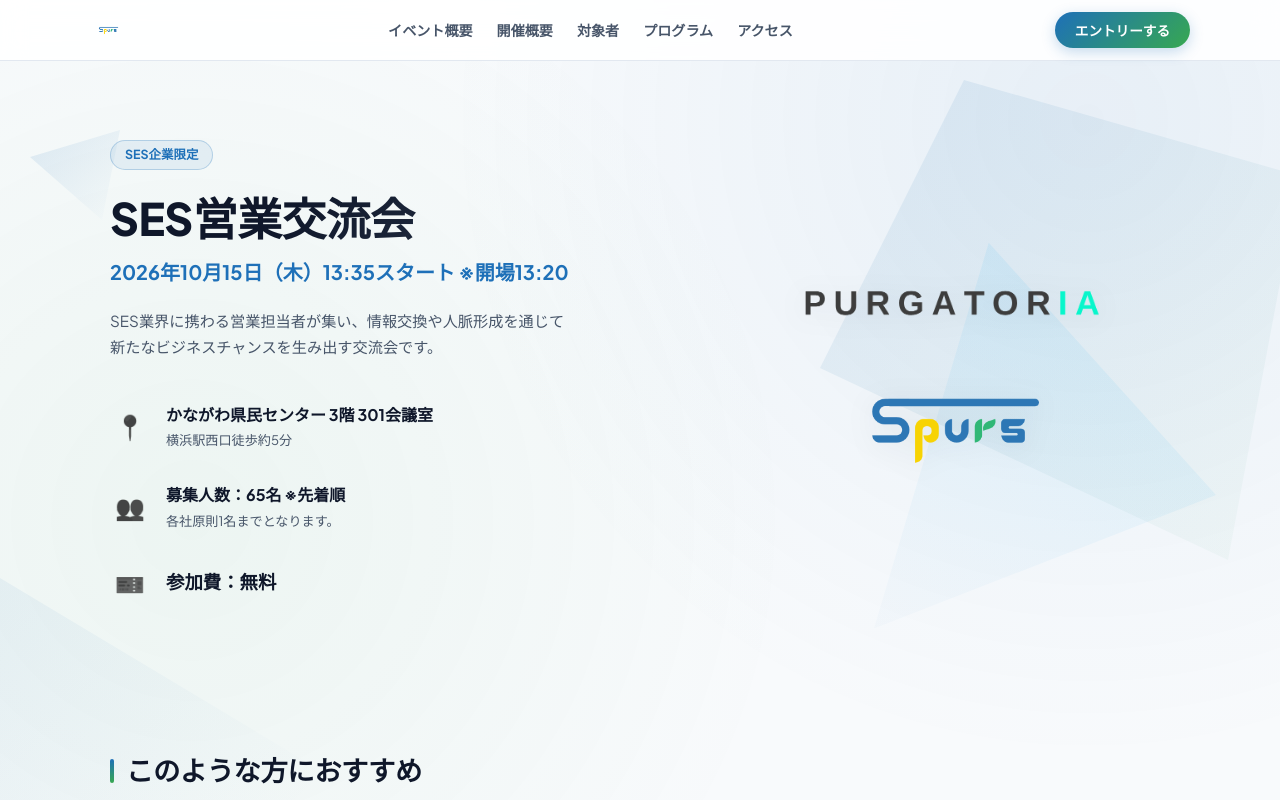
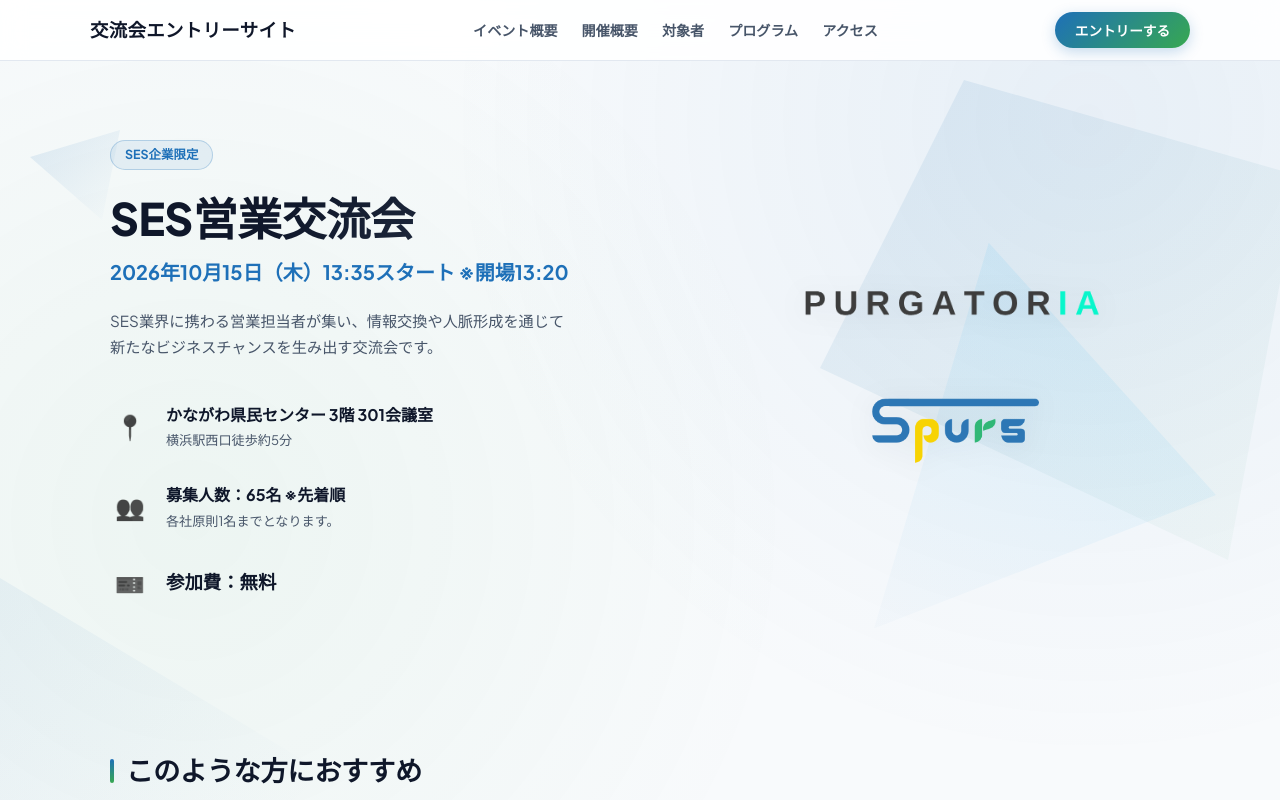
Before and after one commit to spursweb-byte/kouryukai_2026, a Next.js app: page / in a window 1280 px wide. Shown: the top 800 px of the page. Built offline with nearby package versions, Linux system fonts and the light colour scheme; no server answers; the database is empty.

Commit message:
fix: change header logo image to text '交流会エントリーサイト'

```diff
--- a/src/app/page.module.css
+++ b/src/app/page.module.css
@@ -80,6 +80,22 @@
   display: flex;
   justify-content: space-between;
   align-items: center;
+}
+
+.headerLogoText {
+  font-size: 1.15rem;
+  font-weight: 700;
+  color: var(--text-primary);
+  letter-spacing: 0.02em;
+  cursor: pointer;
+  user-select: none;
+  transition: opacity 0.2s ease;
+  display: flex;
+  align-items: center;
+}
+
+.headerLogoText:hover {
+  opacity: 0.8;
 }
 
 .navLogoLink {
--- a/src/components/MainView.tsx
+++ b/src/components/MainView.tsx
@@ -46,16 +46,9 @@
       {/* 固定ヘッダーナビゲーション */}
       <header className={styles.navHeader}>
         <div className={styles.navContainer}>
-          <a href="https://spurs-inc.com/" target="_blank" rel="noopener noreferrer" className={styles.navLogoLink}>
-            <Image
-              src="/logo.png"
-              alt="Spurs Logo"
-              width={140}
-              height={42}
-              className={styles.navLogo}
-              priority
-            />
-          </a>
+          <div className={styles.headerLogoText} onClick={backToLp} role="button" tabIndex={0}>
+            交流会エントリーサイト
+          </div>
 
           {view === 'lp' ? (
             <ul className={styles.navMenu}>
```
